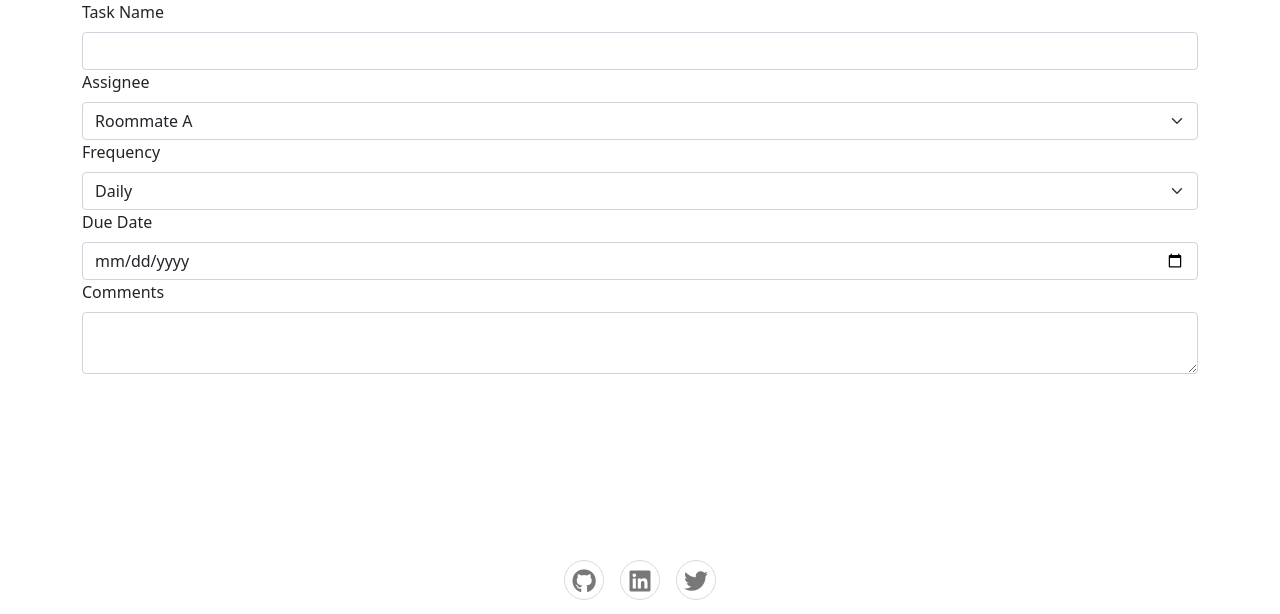
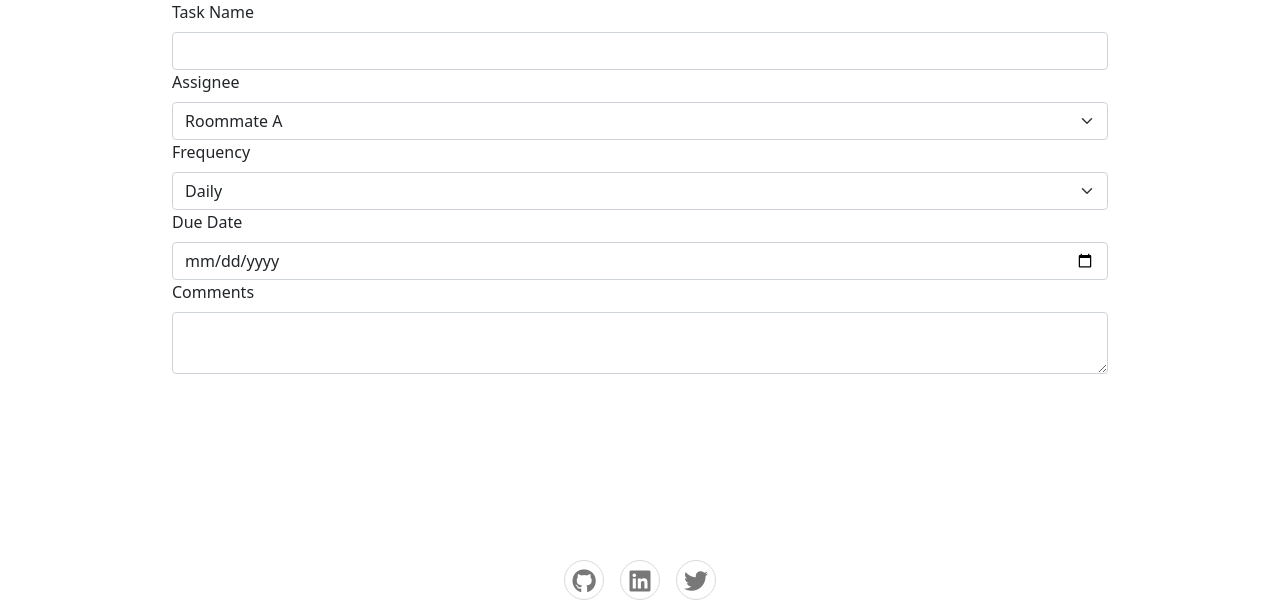
Before and after one commit to 7ay1or/chorechart, a Node server app: page /newtask in a window 1280 px wide. Shown: the part 72-686 px from the top of the page. Run offline with Node 20, Linux system fonts and the light colour scheme; some libraries are stand-ins or nearby versions.

Commit message:
Set container body to 75% width

```diff
--- a/views/pages/index.ejs
+++ b/views/pages/index.ejs
@@ -6,7 +6,7 @@
 
   <body>
     <%- include('../partials/header'); %>
-    <div class="container">
+    <div class="container w-75">
       <h1 class="text-center" id="greeting"></h1>
     </div>
 
--- a/views/pages/newtask.ejs
+++ b/views/pages/newtask.ejs
@@ -6,7 +6,7 @@
   </head>
   <body>
     <%- include('../partials/header'); %>
-    <div class="container">
+    <div class="container w-75">
       <form>
         <label class="form-label" for="taskname">Task Name</label
         ><input
--- a/views/pages/tasklist.ejs
+++ b/views/pages/tasklist.ejs
@@ -7,7 +7,7 @@
   <body>
     <%- include('../partials/header'); %>
 
-    <div class="container">
+    <div class="container w-75">
       <div class="card">
         <div class="card-header"><span>Today&#39;s Tasks</span></div>
         <ul class="list-group list-group-flush">
```
